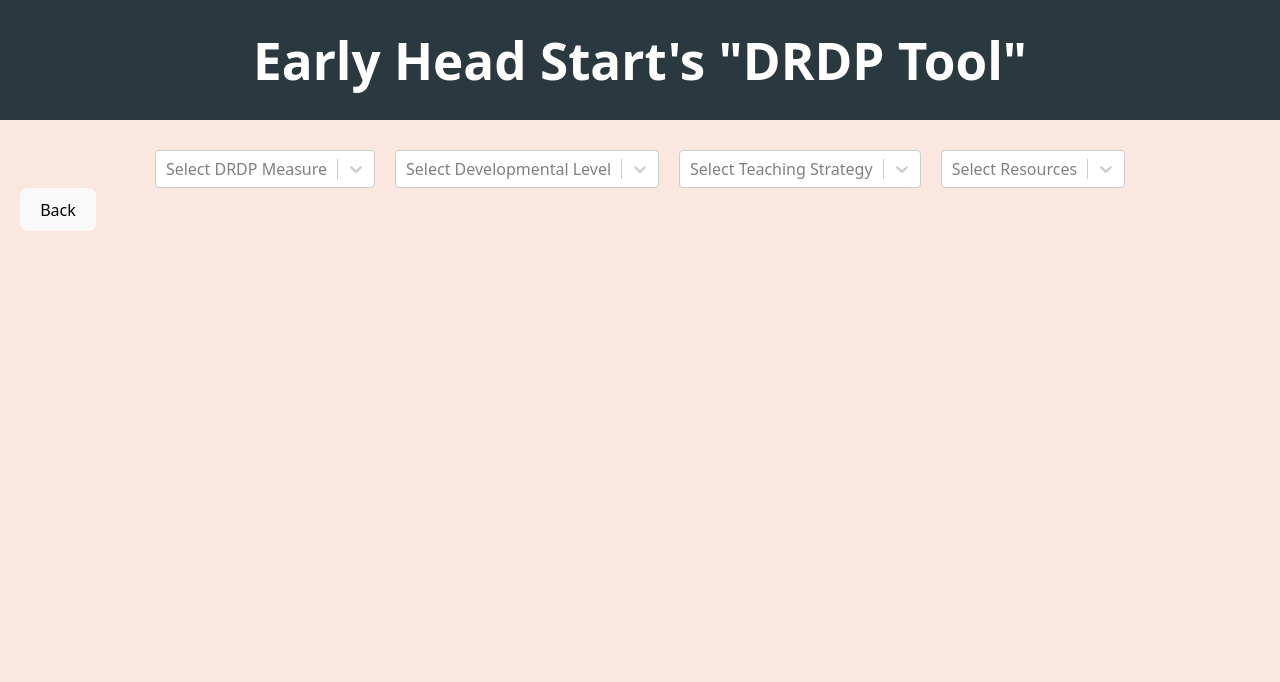
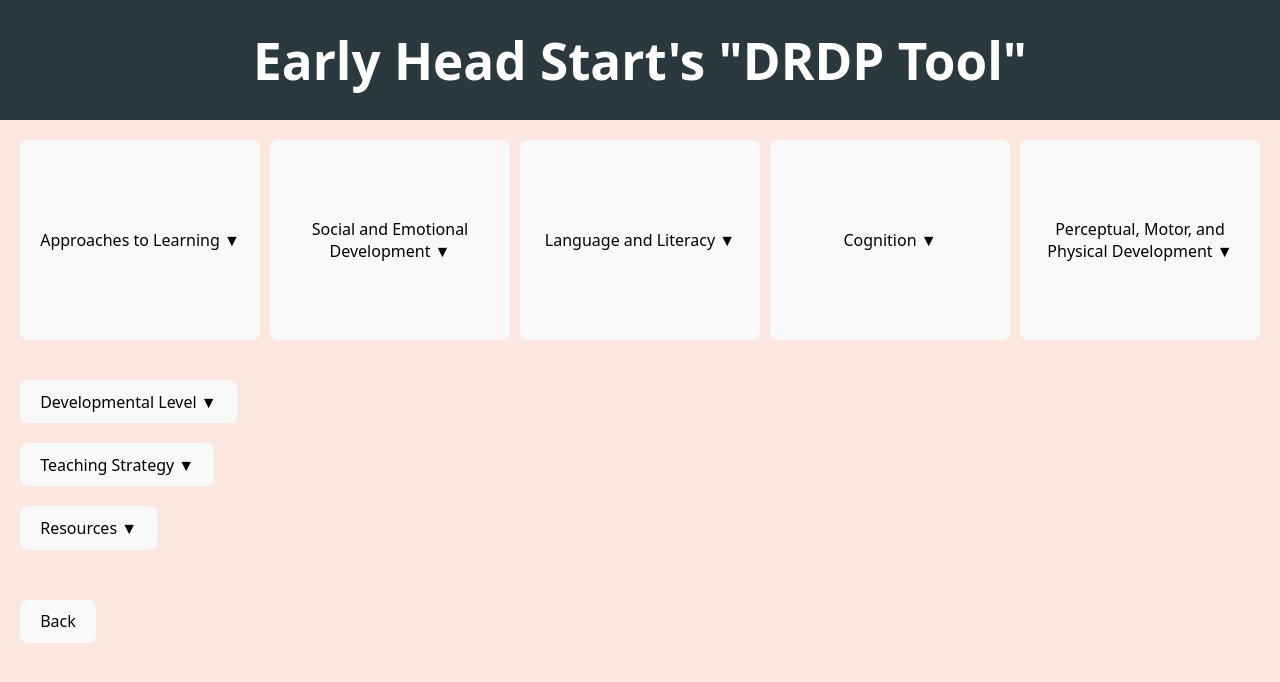
Before and after one commit to kylelin23/EHS_webpage, a React (Vite) app: page /dataPage in a window 1280 px wide. Shown: the top 682 px of the page. Built offline with nearby package versions, Linux system fonts and the light colour scheme.

Commit message:
Start reformatting

```diff
--- a/src/dataPage.css
+++ b/src/dataPage.css
@@ -51,4 +51,39 @@ h1 {
   justify-content: 'center';
   background-color: 'red';
   width: 100vw;
+  margin-top: 50px;
 }
+
+.dropdownContainer2 {
+  width: 100vw;
+  display: flex;
+  flex-direction: column;
+  align-items: flex-start;
+  justify-content: center;
+}
+
+.dropdown2 {
+  display: flex;
+  flex-direction: column;
+  gap: 20px;
+}
+
+.text {
+  color: black;
+}
+
+.measureCategory {
+  height: 200px;
+  width: 300px;
+}
+
+.measureCategoryContainer{
+  display: flex;
+  justify-content: center;
+  gap: 10px;
+}
+
+.measures {
+  display: flex;
+  justify-content: center;
+}
--- a/src/dataPage.jsx
+++ b/src/dataPage.jsx
@@ -17,79 +17,189 @@ function DataPage() {
   const [selectedTeachingStrats, setSelectedTeachingStrats] = useState(null);
   const [selectedResources, setSelectedResources] = useState(null);
 
+  const [developmentalLevelOpen, setDevelopmentalLevelOpen] = useState(false);
+  const [teachingStratOpen, setTeachingStratOpen] = useState(false);
+  const [resourceOpen, setResourceOpen] = useState(false);
+
+  const [ATLOpen, setATLOpen] = useState(false);
+  const [SEDOpen, setSEDOpen] = useState(false);
+  const [LLDOpen, setLLDOpen] = useState(false);
+  const [COGOpen, setCOGOpen] = useState(false);
+  const [PHYOpen, setPHYOpen] = useState(false);
+
 
   // Data For Dropdowns:
-  const measures = [
-    // Approaches to Learning
-    { value: 'ATL-REG 1: Attention Maintenance', label: 'ATL-REG 1: Attention Maintenance' },
-    { value: 'ATL-REG 2: Self-Comforting', label: 'ATL-REG 2: Self-Comforting' },
-    { value: 'ATL-REG 3: Imitation', label: 'ATL-REG 3: Imitation' },
-    { value: 'ATL-REG 4: Curiosity and Initiative in Learning', label: 'ATL-REG 4: Curiosity and Initiative in Learning' },
-    { value: 'ATL-REG 5: Self-Control of Feelings and Behavior', label: 'ATL-REG 5: Self-Control of Feelings and Behavior' },
+  // const measures = [
+  //   // Approaches to Learning
+  //   { value: 'ATL-REG 1: Attention Maintenance', label: 'ATL-REG 1: Attention Maintenance' },
+  //   { value: 'ATL-REG 2: Self-Comforting', label: 'ATL-REG 2: Self-Comforting' },
+  //   { value: 'ATL-REG 3: Imitation', label: 'ATL-REG 3: Imitation' },
+  //   { value: 'ATL-REG 4: Curiosity and Initiative in Learning', label: 'ATL-REG 4: Curiosity and Initiative in Learning' },
+  //   { value: 'ATL-REG 5: Self-Control of Feelings and Behavior', label: 'ATL-REG 5: Self-Control of Feelings and Behavior' },
 
-    // Social and Emotional Development
-    { value: 'SED 1: Identity of Self in Relation to Others', label: 'SED 1: Identity of Self in Relation to Others' },
-    { value: 'SED 2: Social and Emotional Understanding', label: 'SED 2: Social and Emotional Understanding' },
-    { value: 'SED 3: Relationships and Social Interactions with Familiar Adults', label: 'SED 3: Relationships and Social Interactions with Familiar Adults' },
-    { value: 'SED 4: Relationships and Social Interactions with Peers', label: 'SED 4: Relationships and Social Interactions with Peers' },
-    { value: 'SED 5: Symbolic and Sociodramatic Play', label: 'SED 5: Symbolic and Sociodramatic Play' },
+  //   // Social and Emotional Development
+  //   { value: 'SED 1: Identity of Self in Relation to Others', label: 'SED 1: Identity of Self in Relation to Others' },
+  //   { value: 'SED 2: Social and Emotional Understanding', label: 'SED 2: Social and Emotional Understanding' },
+  //   { value: 'SED 3: Relationships and Social Interactions with Familiar Adults', label: 'SED 3: Relationships and Social Interactions with Familiar Adults' },
+  //   { value: 'SED 4: Relationships and Social Interactions with Peers', label: 'SED 4: Relationships and Social Interactions with Peers' },
+  //   { value: 'SED 5: Symbolic and Sociodramatic Play', label: 'SED 5: Symbolic and Sociodramatic Play' },
 
-    // Language and Literacy
-    { value: 'LLD 1: Understanding of Language (Receptive)', label: 'LLD1: Understanding of Language (Receptive)' },
-    { value: 'LLD 2: Responsiveness to Language', label: 'LLD2: Responsiveness to Language' },
-    { value: 'LLD 3: Communication and Use of Language (Expressive)', label: 'LLD 3: Communication and Use of Language (Expressive)' },
-    { value: 'LLD 4: Reciprocal Communication and Conversation', label: 'LLD 4: Reciprocal Communication and Conversation' },
-    { value: 'LLD 5: Interest in Literacy', label: 'LLD 5: Interest in Literacy' },
+  //   // Language and Literacy
+  //   { value: 'LLD 1: Understanding of Language (Receptive)', label: 'LLD1: Understanding of Language (Receptive)' },
+  //   { value: 'LLD 2: Responsiveness to Language', label: 'LLD2: Responsiveness to Language' },
+  //   { value: 'LLD 3: Communication and Use of Language (Expressive)', label: 'LLD 3: Communication and Use of Language (Expressive)' },
+  //   { value: 'LLD 4: Reciprocal Communication and Conversation', label: 'LLD 4: Reciprocal Communication and Conversation' },
+  //   { value: 'LLD 5: Interest in Literacy', label: 'LLD 5: Interest in Literacy' },
 
-    // Cognition
-    { value: 'COG 1: Spatial Relationships', label: 'COG 1: Spatial Relationships' },
-    { value: 'COG 2: Classification', label: 'COG 2: Classification' },
-    { value: 'COG 3: Number Sense of Quantity', label: 'COG 3: Number Sense of Quantity' },
-    { value: 'COG 8: Cause and Effect', label: 'COG 8: Cause and Effect' },
-    { value: 'COG 9: Inquiry Through Observation and Investigation', label: 'COG 9: Inquiry Through Observation and Investigation' },
-    { value: 'COG 11: Knowledge of the Natural World', label: 'COG 11: Knowledge of the Natural World' },
+  //   // Cognition
+  //   { value: 'COG 1: Spatial Relationships', label: 'COG 1: Spatial Relationships' },
+  //   { value: 'COG 2: Classification', label: 'COG 2: Classification' },
+  //   { value: 'COG 3: Number Sense of Quantity', label: 'COG 3: Number Sense of Quantity' },
+  //   { value: 'COG 8: Cause and Effect', label: 'COG 8: Cause and Effect' },
+  //   { value: 'COG 9: Inquiry Through Observation and Investigation', label: 'COG 9: Inquiry Through Observation and Investigation' },
+  //   { value: 'COG 11: Knowledge of the Natural World', label: 'COG 11: Knowledge of the Natural World' },
 
-    // Perceptual, Motor, and Physical Development
-    { value: 'PD-HLTH 1: Perceptual-Motor Skills and Movement Concepts', label: 'PD-HLTH 1: Perceptual-Motor Skills and Movement Concepts' },
-    { value: 'PD-HLTH 2: Gross Locomotor Movement Skills', label: 'PD-HLTH 2: Gross Locomotor Movement Skills' },
-    { value: 'PD-HLTH 3: Gross Motor Manipulative Skills', label: 'PD-HLTH 3: Gross Motor Manipulative Skills' },
-    { value: 'PD-HLTH 4: Fine Motor Skills', label: 'PD-HLTH 4: Fine Motor Skills' },
-    { value: 'PD-HLTH 5: Safety', label: 'PD-HLTH 5: Safety' },
-    { value: 'PD-HLTH 6: Personal Care Routines: Hygiene', label: 'PD-HLTH 6: Personal Care Routines: Hygiene' },
-    { value: 'PD-HLTH 7: Personal Care Routines: Feeding', label: 'PD-HLTH 7: Personal Care Routines: Feeding' },
-    { value: 'PD-HLTH 8: Personal Care Routines: Dressing', label: 'PD-HLTH 8: Personal Care Routines: Dressing' },
-  ];
+  //   // Perceptual, Motor, and Physical Development
+  //   { value: 'PD-HLTH 1: Perceptual-Motor Skills and Movement Concepts', label: 'PD-HLTH 1: Perceptual-Motor Skills and Movement Concepts' },
+  //   { value: 'PD-HLTH 2: Gross Locomotor Movement Skills', label: 'PD-HLTH 2: Gross Locomotor Movement Skills' },
+  //   { value: 'PD-HLTH 3: Gross Motor Manipulative Skills', label: 'PD-HLTH 3: Gross Motor Manipulative Skills' },
+  //   { value: 'PD-HLTH 4: Fine Motor Skills', label: 'PD-HLTH 4: Fine Motor Skills' },
+  //   { value: 'PD-HLTH 5: Safety', label: 'PD-HLTH 5: Safety' },
+  //   { value: 'PD-HLTH 6: Personal Care Routines: Hygiene', label: 'PD-HLTH 6: Personal Care Routines: Hygiene' },
+  //   { value: 'PD-HLTH 7: Personal Care Routines: Feeding', label: 'PD-HLTH 7: Personal Care Routines: Feeding' },
+  //   { value: 'PD-HLTH 8: Personal Care Routines: Dressing', label: 'PD-HLTH 8: Personal Care Routines: Dressing' },
+  // ];
+
+  const measures = {
+    "Approaches to Learning": [
+      "ATL-REG 1: Attention Maintenance",
+      "ATL-REG 2: Self-Comforting",
+      "ATL-REG 3: Imitation",
+      "ATL-REG 4: Curiosity and Initiative in Learning",
+      "ATL-REG 5: Self-Control of Feelings and Behavior"
+    ],
+    "Social and Emotional Development": [
+      "SED 1: Identity of Self in Relation to Others",
+      "SED 2: Social and Emotional Understanding",
+      "SED 3: Relationships and Social Interactions with Familiar Adults",
+      "SED 4: Relationships and Social Interactions with Peers",
+      "SED 5: Symbolic and Sociodramatic Play"
+    ],
+    "Language and Literacy": [
+      "LLD1: Understanding of Language (Receptive)",
+      "LLD2: Responsiveness to Language",
+      "LLD 3: Communication and Use of Language (Expressive)",
+      "LLD 4: Reciprocal Communication and Conversation",
+      "LLD 5: Interest in Literacy"
+    ],
+    "Cognition": [
+      "COG 1: Spatial Relationships",
+      "COG 2: Classification",
+      "COG 3: Number Sense of Quantity",
+      "COG 8: Cause and Effect",
+      "COG 9: Inquiry Through Observation and Investigation",
+      "COG 11: Knowledge of the Natural World"
+    ],
+    "Perceptual, Motor, and Physical Development": [
+      "PD-HLTH 1: Perceptual-Motor Skills and Movement Concepts",
+      "PD-HLTH 2: Gross Locomotor Movement Skills",
+      "PD-HLTH 3: Gross Motor Manipulative Skills",
+      "PD-HLTH 4: Fine Motor Skills",
+      "PD-HLTH 5: Safety",
+      "PD-HLTH 6: Personal Care Routines: Hygiene",
+      "PD-HLTH 7: Personal Care Routines: Feeding",
+      "PD-HLTH 8: Personal Care Routines: Dressing"
+    ]
+  };
 
   const developmentalLevels = [
-    {value: 'Responding Earlier', label: 'Responding Earlier', isImportant: true},
-    {value: 'Responding Later', label: 'Responding Later', isImportant: false},
-    {value: 'Exploring Earlier', label: 'Exploring Earlier', isImportant: false},
-    {value: 'Exploring Middle', label: 'Exploring Middle', isImportant: false},
-    {value: 'Exploring Later', label: 'Exploring Later', isImportant: false},
-    {value: 'Building Earlier', label: 'Building Earlier', isImportant: false},
+    "Responding Earlier",
+    "Responding Later",
+    "Exploring Earlier",
+    "Exploring Middle",
+    "Exploring Later",
+    "Building Earlier"
   ];
 
   const teachingStrats = [
-    { value: 'Planned Learning Activity', label: 'Planned Learning Activity' },
-    { value: 'Interactions/Teaching Strategies', label: 'Interactions/Teaching Strategies' },
-    { value: 'Learning Environment and Materials', label: 'Learning Environment and Materials' },
-    { value: 'Family Engagement', label: 'Family Engagement' },
-    { value: 'Professional Growth and Development', label: 'Professional Growth and Development' },
+    "Planned Learning Activity",
+    "Interactions/Teaching Strategies",
+    "Learning Environment and Materials",
+    "Family Engagement",
+    "Professional Growth and Development"
   ];
 
   const resources = [
-    { value: 'Frog Street', label: 'Frog Street' }, // Add Frog Street Conscious Discipline
-    { value: 'HSELOF', label: 'HSELOF' },
-    { value: 'ASQ Activities', label: 'ASQ Activities'},
-    { value: 'ITERS-3 Materials', label: 'ITERS Materials'},
-    { value: 'National Center for Pyramid Model Innovations', label: 'Pyramid Model'},
-    { value: 'Center on the Social and Emotional Foundations for Early Learning grantee of HS, CCB', label: 'CSEFEL' },
-    { value: 'Attendanceworks.org', label: 'Attendanceworks.org' },
-  ];
+    "Frog Street",
+    "CA Infant/Toddler Frameworks",
+    "ASQ Activities",
+    "ITERS Materials",
+    "HSELOF",
+    "CDC"
+  ]
+
+  // const developmentalLevels = [
+  //   {value: 'Responding Earlier', label: 'Responding Earlier', isImportant: true},
+  //   {value: 'Responding Later', label: 'Responding Later', isImportant: false},
+  //   {value: 'Exploring Earlier', label: 'Exploring Earlier', isImportant: false},
+  //   {value: 'Exploring Middle', label: 'Exploring Middle', isImportant: false},
+  //   {value: 'Exploring Later', label: 'Exploring Later', isImportant: false},
+  //   {value: 'Building Earlier', label: 'Building Earlier', isImportant: false},
+  // ];
+
+  // const teachingStrats = [
+  //   { value: 'Planned Learning Activity', label: 'Planned Learning Activity' },
+  //   { value: 'Interactions/Teaching Strategies', label: 'Interactions/Teaching Strategies' },
+  //   { value: 'Learning Environment and Materials', label: 'Learning Environment and Materials' },
+  //   { value: 'Family Engagement', label: 'Family Engagement' },
+  //   { value: 'Professional Growth and Development', label: 'Professional Growth and Development' },
+  // ];
+
+  // const resources = [
+  //   { value: 'Frog Street', label: 'Frog Street' }, // Add Frog Street Conscious Discipline
+  //   { value: 'HSELOF', label: 'HSELOF' },
+  //   { value: 'ASQ Activities', label: 'ASQ Activities'},
+  //   { value: 'ITERS-3 Materials', label: 'ITERS Materials'},
+  //   { value: 'National Center for Pyramid Model Innovations', label: 'Pyramid Model'},
+  //   { value: 'Center on the Social and Emotional Foundations for Early Learning grantee of HS, CCB', label: 'CSEFEL' },
+  //   { value: 'Attendanceworks.org', label: 'Attendanceworks.org' },
+  // ];
 
   // Functions:
   const navigateBack = () => {
     navigate("/");
+  }
+
+  const atlDropDown = () => {
+    setATLOpen(!ATLOpen);
+  }
+
+  const sedDropDown = () => {
+    setSEDOpen(!SEDOpen);
+  }
+
+  const lldDropDown = () => {
+    setLLDOpen(!LLDOpen);
+  }
+
+  const cogDropDown = () => {
+    setCOGOpen(!COGOpen);
+  }
+
+  const phyDropDown = () => {
+    setPHYOpen(!PHYOpen);
+  }
+
+  const developmentalLevelDropDown = () => {
+    setDevelopmentalLevelOpen(!developmentalLevelOpen);
+  }
+
+  const teachingStratDropDown = () => {
+    setTeachingStratOpen(!teachingStratOpen);
+  }
+
+  const resourceDropDown = () => {
+    setResourceOpen(!resourceOpen);
   }
 
   // Styling:
@@ -162,7 +272,82 @@ function DataPage() {
 
     <div className = "body">
 
+      <div className = "dropdown2">
+        <div className="measureCategoryContainer">
+          <button onClick={atlDropDown} className = "measureCategory">
+                Approaches to Learning {ATLOpen ? "▲" : "▼"}
+              </button>
 
+              <button onClick={sedDropDown} className = "measureCategory">
+                Social and Emotional Development {SEDOpen ? "▲" : "▼"}
+              </button>
+
+              <button onClick={lldDropDown} className = "measureCategory">
+                Language and Literacy {LLDOpen ? "▲" : "▼"}
+              </button>
+
+              <button onClick={cogDropDown} className = "measureCategory">
+                Cognition {COGOpen ? "▲" : "▼"}
+              </button>
+
+              <button onClick={phyDropDown} className = "measureCategory">
+                Perceptual, Motor, and Physical Development {PHYOpen ? "▲" : "▼"}
+              </button>
+        </div>
+        <div className = "measures">
+          {ATLOpen &&
+                measures["Approaches to Learning"].map((m) => (
+                  <button key={m} className = "measureStyle">{m}</button>
+                ))}
+          {SEDOpen &&
+                measures["Social and Emotional Development"].map((m) => (
+                  <button key={m} className = "measureStyle">{m}</button>
+                ))}
+          {LLDOpen &&
+                measures["Language and Literacy"].map((m) => (
+                  <button key={m} className = "measureStyle">{m}</button>
+                ))}
+          {COGOpen &&
+                measures["Cognition"].map((m) => (
+                <button key={m} className = "measureStyle">{m}</button>
+                ))}
+          {PHYOpen &&
+                measures["Perceptual, Motor, and Physical Development"].map((m) => (
+                  <button key={m} className = "measureStyle">{m}</button>
+                ))}
+        </div>
+
+        <div className="dropdownContainer2">
+          <button onClick={developmentalLevelDropDown} className="dropdown">
+            Developmental Level {developmentalLevelOpen ? "▲" : "▼"}
+          </button>
+          {developmentalLevelOpen &&
+            developmentalLevels.map((level, index) => (
+            <div className = "text" key={index}>{level}</div>
+          ))}
+        </div>
+
+        <div className="dropdownContainer2">
+          <button onClick={teachingStratDropDown} className="dropdown">
+            Teaching Strategy {teachingStratOpen ? "▲" : "▼"}
+          </button>
+          {teachingStratOpen &&
+            teachingStrats.map((teachingStrat, index) => (
+            <div className = "text" key={index}>{teachingStrat}</div>
+          ))}
+        </div>
+
+        <div className="dropdownContainer2">
+          <button onClick={resourceDropDown} className="dropdown">
+            Resources {resourceOpen ? "▲" : "▼"}
+          </button>
+          {resourceOpen && resources.map((resource, index) => (
+            <div className = "text" key={index}>{resource}</div>
+          ))}
+        </div>
+      </div>
+
+{/*
       <div className="dropdowns">
         <Select
           value = {selectedMeasure}
@@ -194,7 +379,7 @@ function DataPage() {
           options = {resources}
           className = "dropdownText"
         />
-      </div>
+      </div> */}
 
       <div className = "data">
         {filteredData.map((teachingPractice, index) => (
```
